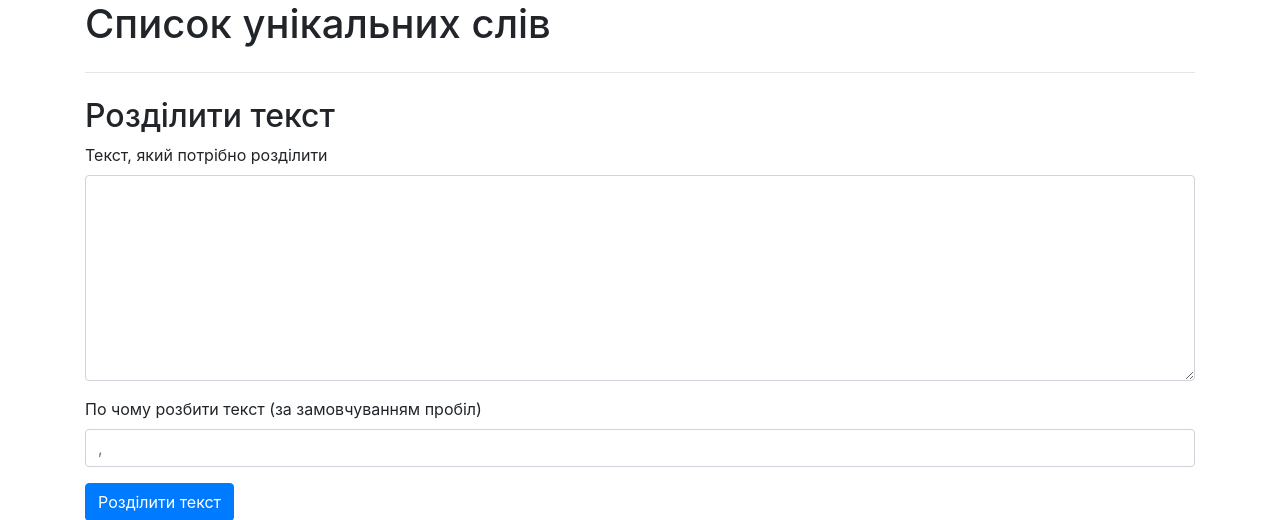
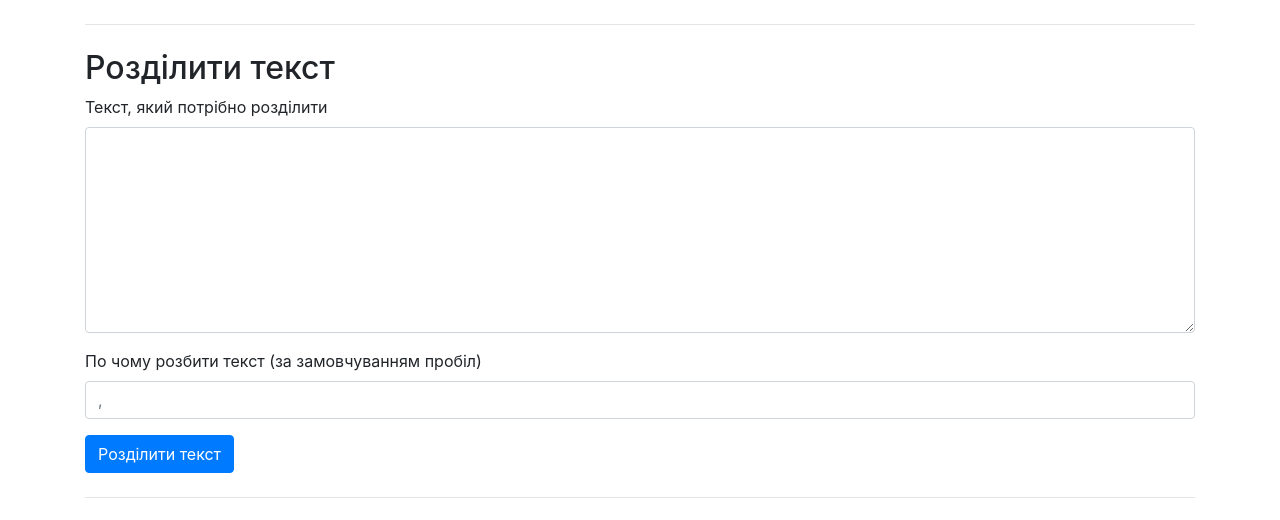
Before and after one commit to camingout/word-list, a Flask app: page / in a window 1280 px wide. Shown: the part 58-578 px from the top of the page. Run offline with Flask 3, Linux system fonts and the light colour scheme; some libraries are stand-ins or nearby versions.

Commit message:
Refactor index.html to improve structure and clarity

```diff
--- a/templates/index.html
+++ b/templates/index.html
@@ -1,7 +1,7 @@
 {% extends "base.html" %}
 
 {% block content %}
-<h1>{% block title %} Список унікальних слів {% endblock %}</h1>
+<h1>{% block title %} {% endblock %}</h1>
     <hr class="my-4"><h2>Розділити текст</h2>
 <form action="{{ url_for('final') }}" method="post">
     <div class="form-group">
```
